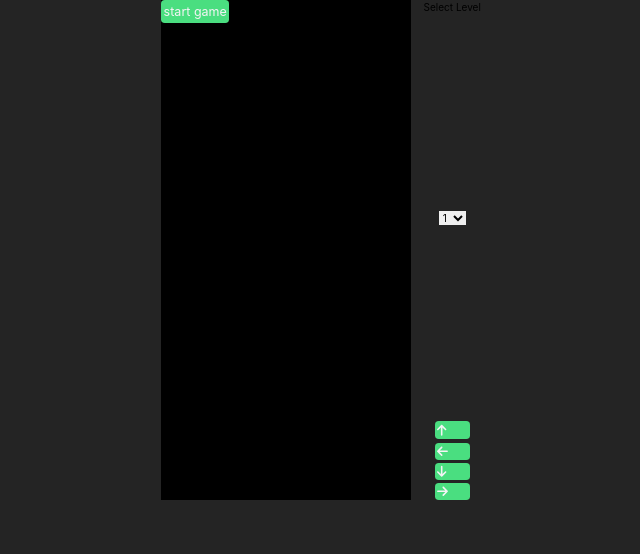
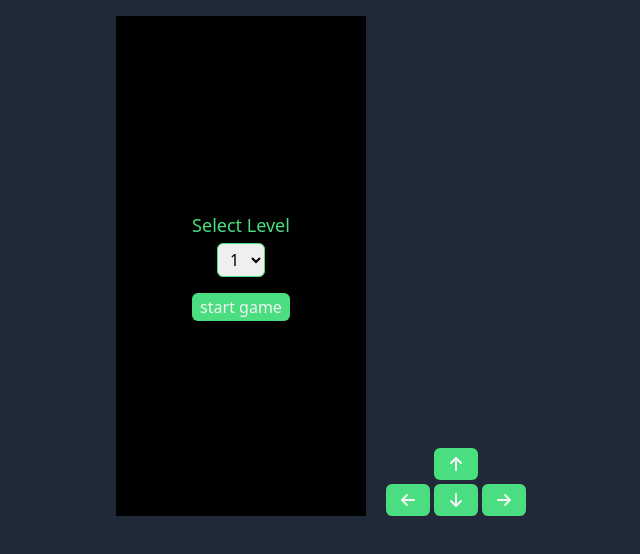
Before and after one commit to salihdhaifullah/tetris-game, a React (Vite) app: page / in a window 1280 px wide. Shown: the top 554 px of the page, without its empty margins (319-959 px from the left). Built offline with nearby package versions, Linux system fonts and the light colour scheme.

Commit message:
add the next four pices in page and clean up

```diff
--- a/src/App.tsx
+++ b/src/App.tsx
@@ -1,6 +1,7 @@
-import { MutableRefObject, useCallback, useEffect, useRef, useState } from "react";
-import { Ihilght, Item, arrow } from "./util";
+import { MutableRefObject, useCallback, useRef, useState } from "react";
+import { Ihilght, Item, TetrisItem, arrow } from "./util";
 import Tetris from "./tetris";
+import ArrowIcon from "./ArrowIcon";
 
 // TODO: add the next four pices in page
 // TODO: hilghting the pices that they will be remove
@@ -15,57 +16,65 @@ function App() {
     const [space, setSpace] = useState(0);
     const [level, setLevel] = useState(1);
     const [stack, setStack] = useState<Item[]>([]);
-    const [currentItem, setCurrentItem] = useState<Item | null>(null)
 
     const stopedPices = useRef<boolean[][]>([]);
     const hilghtPosition = useRef<Ihilght | null>(null);
     const ctx: MutableRefObject<CanvasRenderingContext2D | null> = useRef(null)
     const tg: MutableRefObject<Tetris | null> = useRef(null)
 
-    const canvesCallback = useCallback((ele: HTMLCanvasElement) => {
+    const canvesCallback = useCallback(async (ele: HTMLCanvasElement) => {
         if (!ele) return;
         setSpace(ele.clientWidth / 10);
         ctx.current = ele.getContext("2d", { willReadFrequently: true })
-        tg.current = new Tetris(ctx as MutableRefObject<CanvasRenderingContext2D>, currentItem, hilghtPosition, ele.clientWidth / 10, stopedPices, setCurrentItem, setStack, setIsGame, setScore, level)
+        tg.current = new Tetris(ctx as MutableRefObject<CanvasRenderingContext2D>, hilghtPosition, ele.clientWidth / 10, stopedPices, await new TetrisItem(ele.clientWidth).get(), level, setStack, setIsGame, setScore)
+        await tg.current.startGame()
+        // eslint-disable-next-line react-hooks/exhaustive-deps
     }, [])
-
-
-    useEffect(() => {
-        if (isGame && tg.current) tg.current.startGame()
-    }, [isGame, tg.current])
-
-    useEffect(() => {
-        if (isGame && stack.length && tg.current) tg.current.drawPiece()
-    }, [isGame, stack, tg.current])
 
     return (
         <div className="gap-5 flex justify-center items-center w-full flex-row h-auto min-h-full">
-            <div className="bg-black w-[250px] h-[500px]">
+            <div className="bg-black w-[250px] h-[500px] flex justify-center items-center ">
                 {isGame ? (
                     <canvas ref={canvesCallback} width={250} height={500} className="w-full h-full"> </canvas>
                 ) : (
-                    <button className="bg-green-400 text-center border-gray-800 cursor-pointer p-1 text-zinc-100 rounded-md text-xl" onClick={() => setIsGame(true)}>
+                    <div className="flex flex-col gap-4 justify-center">
+
+                        <div className="flex flex-col gap-1 justify-center items-center">
+                            <label htmlFor="select-level" className="text-green-400 text-lg">Select Level</label>
+                            <select id="select-level" className="text-base px-2 py-1 shadow-lg rounded-md border-green-400 border outline-none" onChange={(e) => setLevel(Number(e.target.value))}>
+                                <option value="1">1</option>
+                                <option value="2">2</option>
+                                <option value="3">3</option>
+                                <option value="4">4</option>
+                                <option value="5">5</option>
+                            </select>
+                        </div>
+
+                        <button className="bg-green-400 text-center border-gray-800 cursor-pointer p-0.5 text-zinc-100 rounded-md text-base" onClick={() => setIsGame(true)}>
                             start game
                         </button>
+
+                    </div>
                 )}
             </div>
 
-            <div className="gap-5 justify-between items-center flex flex-col h-[500px]">
+            <div className="gap-5 justify-between my-4 items-center flex flex-col h-[500px]">
 
-                {isGame ? (
+                <div className="flex flex-col justify-center items-center gap-4">
+                    {!isGame ? null : (
                         <>
-                        <div className="bg-zinc-100 p-0.5 rounded-md flex flex-col gap-0.5 border-gray-800">
-                            <p className="p-1 text-xl border-gray-800 text-center rounded-md w-full bg-white">score</p>
-                            <span className="p-1 text-2xl border-gray-800 text-center w-full rounded-md h-[200%] bg-white">{score}</span>
+                            <div className="bg-zinc-100 p-0.5 rounded-md flex w-full flex-col gap-0.5 border-gray-800">
+                                <p className="p-1 text-sm border-gray-800 text-center rounded-md w-full bg-white">score</p>
+                                <span className="p-1 text-base border-gray-800 text-center w-full rounded-md h-[200%] bg-white">{score}</span>
                             </div>
 
-                        <div className="bg-zinc-100 flex gap-4 p-2 rounded-md flex-col border-gray-800">
+                            <div className="bg-zinc-100 flex gap-4 p-1 rounded-md flex-col border-gray-800">
                                 {stack.map((item, i) => (
-                                <div key={i} className="bg-zinc-100 border-gray-800 flex flex-col">
+                                    <div key={i} className="bg-zinc-100 border-gray-800 border-2 justify-center items-center rounded-md p-1 flex flex-col" style={{ width: ((space / 1.6 * 4) + 4) + "px", height: ((space / 1.6 * 4) + 4) + "px" }}>
                                         {item.piece.map((row, j) => (
                                             <div key={j} className="bg-zinc-100 flex flex-row border-gray-800">
                                                 {row.map((val, idx) => (
-                                                <span key={idx} className="bg-zinc-100 flex flex-col border-gray-800" style={{ width: space + "px", height: space + "px", backgroundImage: val ? `url("${item.src}")` : "none" }}></span>
+                                                    <span key={idx} className="bg-zinc-100 flex flex-col bg-cover  border-gray-800" style={{ width: space / 1.6 + "px", height: space / 1.6 + "px", backgroundImage: val ? `url("${item.src}")` : "none" }}></span>
                                                 ))}
                                             </div>
                                         ))}
@@ -73,52 +82,29 @@ function App() {
                                 ))}
                             </div>
                         </>
-                ) : (
-                    <>
-                        <label htmlFor="select-level">Select Level</label>
-                        <select id="select-level" onChange={(e) => setLevel(Number(e.target.value))}>
-                            <option value="1">1</option>
-                            <option value="2">2</option>
-                            <option value="3">3</option>
-                            <option value="4">4</option>
-                            <option value="5">5</option>
-                        </select>
-                    </>
                     )}
-
+                </div>
 
                 <div className="flex items-center justify-center flex-col gap-1">
 
-                    <div className="row_1">
-                        <button onClick={() => arrow("ArrowUp")} className="bg-green-400 text-center border-gray-800 cursor-pointer w-14 h-7 p-1 fill-zinc-100 rounded-md text-xl">
-                            <svg xmlns="http://www.w3.org/2000/svg" height="1em" viewBox="0 0 384 512">
-                                <path
-                                    d="M214.6 41.4c-12.5-12.5-32.8-12.5-45.3 0l-160 160c-12.5 12.5-12.5 32.8 0 45.3s32.8 12.5 45.3 0L160 141.2V448c0 17.7 14.3 32 32 32s32-14.3 32-32V141.2L329.4 246.6c12.5 12.5 32.8 12.5 45.3 0s12.5-32.8 0-45.3l-160-160z" />
-                            </svg>
+                    <div className="flex-col flex justify-center items-center">
+                        <button onClick={() => arrow("ArrowUp")} className="bg-green-400 text-center border-gray-800 cursor-pointer flex justify-center items-center outline-none px-4 py-2 fill-zinc-100 rounded-md text-base">
+                            <ArrowIcon />
                         </button>
                     </div>
 
-                    <div className="gap-1 flex flex-col">
+                    <div className="gap-1 flex flex-row">
 
-                        <button onClick={() => arrow("ArrowLeft")} className="bg-green-400 text-center border-gray-800 cursor-pointer w-14 h-7 p-1 fill-zinc-100 rounded-md text-xl">
-                            <svg xmlns="http://www.w3.org/2000/svg" height="1em" viewBox="0 0 448 512">
-                                <path
-                                    d="M9.4 233.4c-12.5 12.5-12.5 32.8 0 45.3l160 160c12.5 12.5 32.8 12.5 45.3 0s12.5-32.8 0-45.3L109.2 288 416 288c17.7 0 32-14.3 32-32s-14.3-32-32-32l-306.7 0L214.6 118.6c12.5-12.5 12.5-32.8 0-45.3s-32.8-12.5-45.3 0l-160 160z" />
-                            </svg>
+                        <button onClick={() => arrow("ArrowLeft")} className="bg-green-400 text-center border-gray-800 cursor-pointer flex justify-center items-center outline-none px-4 py-2 fill-zinc-100 rounded-md text-base">
+                            <ArrowIcon className="-rotate-90" />
                         </button>
 
-                        <button onClick={() => arrow("ArrowDown")} className="bg-green-400 text-center border-gray-800 cursor-pointer w-14 h-7 p-1 fill-zinc-100 rounded-md text-xl">
-                            <svg xmlns="http://www.w3.org/2000/svg" height="1em" viewBox="0 0 384 512">
-                                <path
-                                    d="M169.4 470.6c12.5 12.5 32.8 12.5 45.3 0l160-160c12.5-12.5 12.5-32.8 0-45.3s-32.8-12.5-45.3 0L224 370.8 224 64c0-17.7-14.3-32-32-32s-32 14.3-32 32l0 306.7L54.6 265.4c-12.5-12.5-32.8-12.5-45.3 0s-12.5 32.8 0 45.3l160 160z" />
-                            </svg>
+                        <button onClick={() => arrow("ArrowDown")} className="bg-green-400 text-center border-gray-800 cursor-pointer flex justify-center items-center outline-none px-4 py-2 fill-zinc-100 rounded-md text-base">
+                            <ArrowIcon className="rotate-180" />
                         </button>
 
-                        <button onClick={() => arrow("ArrowRight")} className="bg-green-400 text-center border-gray-800 cursor-pointer w-14 h-7 p-1 fill-zinc-100 rounded-md text-xl">
-                            <svg xmlns="http://www.w3.org/2000/svg" height="1em" viewBox="0 0 448 512">
-                                <path
-                                    d="M438.6 278.6c12.5-12.5 12.5-32.8 0-45.3l-160-160c-12.5-12.5-32.8-12.5-45.3 0s-12.5 32.8 0 45.3L338.8 224 32 224c-17.7 0-32 14.3-32 32s14.3 32 32 32l306.7 0L233.4 393.4c-12.5 12.5-12.5 32.8 0 45.3s32.8 12.5 45.3 0l160-160z" />
-                            </svg>
+                        <button onClick={() => arrow("ArrowRight")} className="bg-green-400 text-center border-gray-800 cursor-pointer flex justify-center items-center outline-none px-4 py-2 fill-zinc-100 rounded-md text-base">
+                            <ArrowIcon className="rotate-90" />
                         </button>
 
                     </div>
--- /dev/null
+++ b/src/ArrowIcon.tsx
@@ -0,0 +1,14 @@
+interface ArrowIconProps {
+    className?: string
+}
+
+const ArrowIcon = (props: ArrowIconProps) => {
+    return (
+        <svg className={props.className} xmlns="http://www.w3.org/2000/svg" height="1em" viewBox="0 0 384 512">
+            <path
+                d="M214.6 41.4c-12.5-12.5-32.8-12.5-45.3 0l-160 160c-12.5 12.5-12.5 32.8 0 45.3s32.8 12.5 45.3 0L160 141.2V448c0 17.7 14.3 32 32 32s32-14.3 32-32V141.2L329.4 246.6c12.5 12.5 32.8 12.5 45.3 0s12.5-32.8 0-45.3l-160-160z" />
+        </svg>
+    )
+}
+
+export default ArrowIcon;
--- a/src/index.css
+++ b/src/index.css
@@ -1,20 +1,6 @@
 @tailwind base;
 @tailwind components;
 @tailwind utilities;
-
-:root {
-  font-family: Inter, system-ui, Avenir, Helvetica, Arial, sans-serif;
-  line-height: 1.5;
-  font-weight: 400;
-
-  background-color: #242424;
-
-  font-synthesis: none;
-  text-rendering: optimizeLegibility;
-  -webkit-font-smoothing: antialiased;
-  -moz-osx-font-smoothing: grayscale;
-  -webkit-text-size-adjust: 100%;
-}
 
 * {
     margin: 0;
@@ -22,11 +8,6 @@
     box-sizing: border-box;
 }
 
-html {
-    font-size: 62.5%;
+html, body {
+    @apply bg-gray-800 h-screen w-screen
 }
-
-html, body {
-    height: 100vh;
-    width: 100vw;
-}
--- a/src/main.tsx
+++ b/src/main.tsx
@@ -1,10 +1,5 @@
-import React from 'react'
 import ReactDOM from 'react-dom/client'
 import App from './App.tsx'
 import './index.css'
 
-ReactDOM.createRoot(document.getElementById('root')!).render(
-  <React.StrictMode>
-    <App />
-  </React.StrictMode>,
-)
+ReactDOM.createRoot(document.getElementById('root')!).render(<App />)
```
Also changed, not shown: src/tetris.ts (+11 -13 lines). Lines whose indentation alone changed are shown as unchanged.
